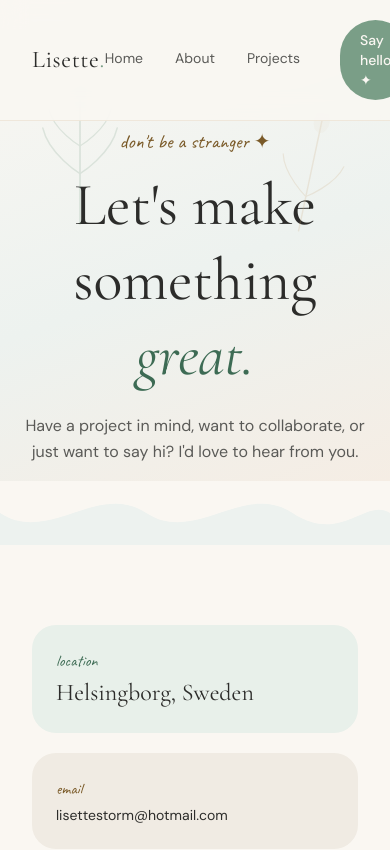
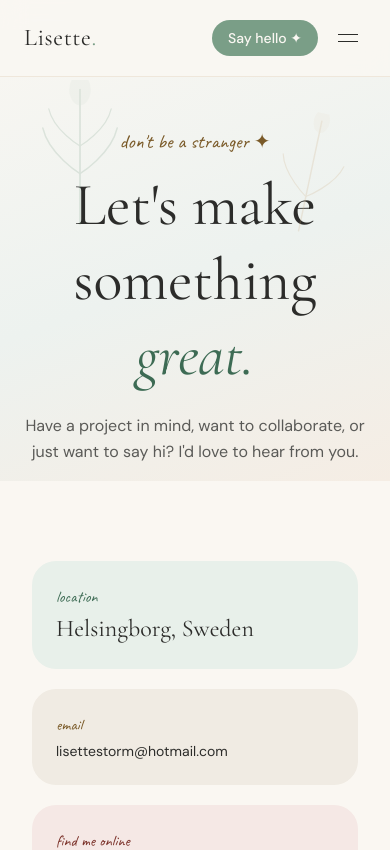
Before and after one commit to Lisette93/Portfolio, a React (Vite) app: page /contact in a window 390 px wide. Shown: the top 850 px of the page. Built offline with nearby package versions, Linux system fonts and the light colour scheme.

Commit message:
Mobile responsive: hamburger nav, carousel swipe, scroll to top, image optimization, UI fixes

```diff
--- a/src/App.tsx
+++ b/src/App.tsx
@@ -2,6 +2,7 @@ import { BrowserRouter, Routes, Route, useLocation } from "react-router-dom";
 import { AnimatePresence } from "framer-motion";
 import Navbar from "./components/Navbar";
 import Footer from "./components/Footer";
+import ScrollToTop from "./components/ScrollToTop";
 import Home from "./pages/Home";
 import About from "./pages/About";
 import Projects from "./pages/Projects";
@@ -24,7 +25,8 @@ function AnimatedRoutes() {
 export default function App() {
   return (
     <BrowserRouter>
-<Navbar />
+      <ScrollToTop />
+      <Navbar />
       <main className="flex-1 w-full">
         <AnimatedRoutes />
       </main>
--- a/src/components/FeaturedCarousel.tsx
+++ b/src/components/FeaturedCarousel.tsx
@@ -1,4 +1,4 @@
-import { useState } from "react";
+import { useState, useRef } from "react";
 import { motion, AnimatePresence } from "framer-motion";
 import { projects } from "../data/projects";
 
@@ -27,16 +27,31 @@ function ArrowButton({ onClick, dir }: { onClick: () => void; dir: "left" | "rig
 export default function FeaturedCarousel() {
   const [current, setCurrent] = useState(0);
   const n = featured.length;
+  const touchStartX = useRef(0);
 
   const prev = () => setCurrent((c) => (c - 1 + n) % n);
   const next = () => setCurrent((c) => (c + 1) % n);
 
+  const handleTouchStart = (e: React.TouchEvent) => {
+    touchStartX.current = e.touches[0].clientX;
+  };
+  const handleTouchEnd = (e: React.TouchEvent) => {
+    const diff = touchStartX.current - e.changedTouches[0].clientX;
+    if (diff > 50) next();
+    else if (diff < -50) prev();
+  };
+
   return (
     <>
       <div className="flex items-center justify-center gap-10 px-6">
-        <ArrowButton onClick={prev} dir="left" />
+        <div className="hidden md:block"><ArrowButton onClick={prev} dir="left" /></div>
 
-        <div className="relative flex-1 max-w-4xl" style={{ height: 520 }}>
+        <div
+          className="relative flex-1 max-w-4xl"
+          style={{ height: 520 }}
+          onTouchStart={handleTouchStart}
+          onTouchEnd={handleTouchEnd}
+        >
           {featured.map((project, idx) => {
             let offset = (idx - current + n) % n;
             if (offset > n / 2) offset -= n;
@@ -122,7 +137,7 @@ export default function FeaturedCarousel() {
           })}
         </div>
 
-        <ArrowButton onClick={next} dir="right" />
+        <div className="hidden md:block"><ArrowButton onClick={next} dir="right" /></div>
       </div>
 
       <div className="flex items-center justify-center gap-2.5 mt-8">
--- a/src/components/Navbar.tsx
+++ b/src/components/Navbar.tsx
@@ -1,5 +1,6 @@
+import { useState } from 'react'
 import { Link, useLocation } from 'react-router-dom'
-import { motion } from 'framer-motion'
+import { motion, AnimatePresence } from 'framer-motion'
 
 const links = [
   { to: '/', label: 'Home' },
@@ -9,14 +10,17 @@ const links = [
 
 export default function Navbar() {
   const { pathname } = useLocation()
+  const [open, setOpen] = useState(false)
 
   return (
-    <header className="fixed top-0 left-0 right-0 z-50 flex items-center justify-between px-8 md:px-14 py-5 backdrop-blur-md bg-cream/85 border-b border-sand/20">
+    <>
+      <header className="fixed top-0 left-0 right-0 z-50 flex items-center justify-between px-6 md:px-14 py-5 backdrop-blur-md bg-cream/85 border-b border-sand/20">
         <Link to="/" className="font-display text-2xl text-charcoal tracking-wide">
           Lisette<span className="text-sage">.</span>
         </Link>
 
-      <nav className="flex items-center gap-8">
+        {/* Desktop nav */}
+        <nav className="hidden md:flex items-center gap-8">
           {links.map(({ to, label }) => (
             <Link
               key={to}
@@ -39,6 +43,49 @@ export default function Navbar() {
             Say hello ✦
           </Link>
         </nav>
+
+        {/* Mobile: Say hello + hamburger */}
+        <div className="flex md:hidden items-center gap-3">
+          <Link
+            to="/contact"
+            className="px-4 py-2 rounded-full bg-sage text-cream text-sm font-body font-medium"
+          >
+            Say hello ✦
+          </Link>
+          <button
+            onClick={() => setOpen(o => !o)}
+            className="w-9 h-9 flex flex-col items-center justify-center gap-1.5"
+            aria-label="Toggle menu"
+          >
+            <span className={`block w-5 h-px bg-charcoal transition-all duration-300 ${open ? 'rotate-45 translate-y-[5px]' : ''}`} />
+            <span className={`block w-5 h-px bg-charcoal transition-all duration-300 ${open ? '-rotate-45 -translate-y-[3px]' : ''}`} />
+          </button>
+        </div>
       </header>
+
+      {/* Mobile dropdown */}
+      <AnimatePresence>
+        {open && (
+          <motion.div
+            initial={{ opacity: 0, y: -8 }}
+            animate={{ opacity: 1, y: 0 }}
+            exit={{ opacity: 0, y: -8 }}
+            transition={{ duration: 0.2 }}
+            className="fixed top-[69px] left-0 right-0 z-40 bg-cream/95 backdrop-blur-md border-b border-sand/20 flex flex-col px-6 py-6 gap-5 md:hidden"
+          >
+            {links.map(({ to, label }) => (
+              <Link
+                key={to}
+                to={to}
+                onClick={() => setOpen(false)}
+                className="font-display text-3xl text-charcoal hover:text-sage transition-colors"
+              >
+                {label}
+              </Link>
+            ))}
+          </motion.div>
+        )}
+      </AnimatePresence>
+    </>
   )
 }
--- /dev/null
+++ b/src/components/ScrollToTop.tsx
@@ -0,0 +1,10 @@
+import { useEffect } from "react";
+import { useLocation } from "react-router-dom";
+
+export default function ScrollToTop() {
+  const { pathname } = useLocation();
+  useEffect(() => {
+    window.scrollTo(0, 0);
+  }, [pathname]);
+  return null;
+}
--- a/src/pages/Contact.tsx
+++ b/src/pages/Contact.tsx
@@ -77,8 +77,6 @@ export default function Contact() {
           </p>
         </FadeIn>
       </section>
-
-      <WaveDivider fill="#edf2ef" />
 
       {/* ── FORM + INFO ── */}
       <section className="w-full py-20 flex justify-center">
```
Lines whose indentation alone changed are shown as unchanged.
